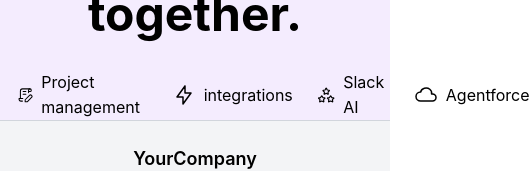
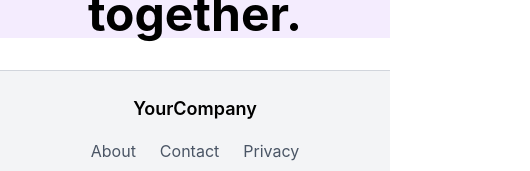
Before and after one commit to TahReEm7/Slack-Clone, a Next.js app: page / in a window 390 px wide. Shown: the part 986-1157 px from the top of the page, 530 px wide, since content can reach past the window. Built offline with nearby package versions, Linux system fonts and the light colour scheme.

Commit message:
Main Section Header Section fixed

```diff
--- a/src/components/index.ts
+++ b/src/components/index.ts
@@ -4,6 +4,8 @@ import SponsorCard from './banner/sponsors';
 import BannerIntro from './banner/intro';
 import BannerVideo from './banner/video';
 import Banner from './banner';
+import MainBody from './main';
+import MainHead from './main/components/header';
 
 export{
 
@@ -12,6 +14,8 @@ export{
   SponsorCard,
   BannerIntro,
   BannerVideo,
+  MainBody,
+  MainHead
 
 
 }
--- a/src/components/main/components/header/index.tsx
+++ b/src/components/main/components/header/index.tsx
@@ -8,7 +8,7 @@ function MainHead() {
       <h1 className='text-5xl text-center font-bold'>Bring your people, projects, apps,
         <br /> and AI agents together.</h1>
 
-        <section className='flex items-center justify-center gap-6 '>
+        <section className='md:flex items-center justify-center gap-6 hidden'>
            <div className='flex items-center justify-center gap-2 font-semibold'>
               <IconConfetti size={24} stroke={1.5} />
               <Text>
--- /dev/null
+++ b/src/components/main/components/part1/index.tsx
@@ -0,0 +1,11 @@
+import React from 'react'
+
+function First() {
+  return (
+    <div>
+
+    </div>
+  )
+}
+
+export default First
--- a/src/components/main/index.tsx
+++ b/src/components/main/index.tsx
@@ -1,17 +1,13 @@
 import React from 'react'
 import MainHead from './components/header'
+import First from './components/part1'
 
 function MainBody() {
   return (
     <section>
       <MainHead/>
       {/* 1 */}
-      <section>
-        <div>
-
-        </div>
-
-      </section>
+      <First/>
       {/* 2 */}
       <section>
 
```
Also changed, not shown: 1 other file (tests, documents, lock files or other folders).
